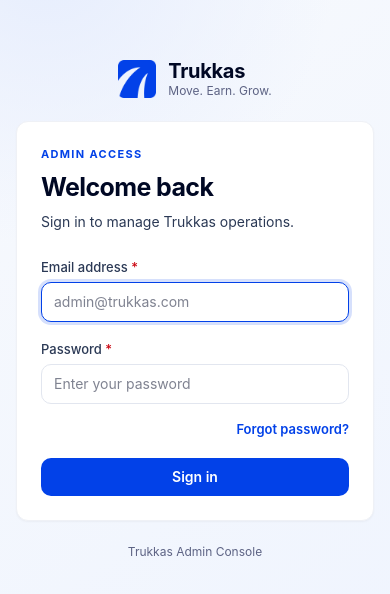
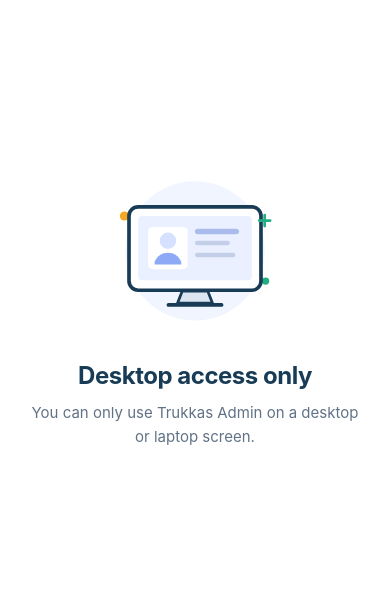
Before and after one commit to Symbi-Studios/trukkas-admin-design, a Next.js app: page /login in a window 390 px wide. Shown: the part 112-706 px from the top of the page. Built offline with nearby package versions, Linux system fonts and the light colour scheme; no server answers.

Commit message:
feat: add DesktopOnlyNotice component and related styles for mobile users

```diff
--- a/src/app/layout.jsx
+++ b/src/app/layout.jsx
@@ -1,6 +1,8 @@
 import '../ds/styles.css';
 import { AdminShell } from '../App.jsx';
 import { StoreProvider } from '../store/StoreProvider.jsx';
+import { DesktopOnlyNotice } from '../components/DesktopOnlyNotice.jsx';
+import screenStyles from '../components/DesktopOnlyNotice.module.css';
 
 export const metadata = {
   title: {
@@ -14,7 +16,10 @@
   return (
     <html lang="en">
       <body style={{ margin: 0 }}>
-        <StoreProvider><AdminShell>{children}</AdminShell></StoreProvider>
+        <div className={screenStyles.experience}>
+          <StoreProvider><AdminShell>{children}</AdminShell></StoreProvider>
+        </div>
+        <DesktopOnlyNotice />
       </body>
     </html>
   );
--- /dev/null
+++ b/src/components/DesktopOnlyNotice.jsx
@@ -0,0 +1,35 @@
+import styles from './DesktopOnlyNotice.module.css';
+
+export function DesktopOnlyNotice() {
+  return (
+    <main className={styles.notice} role="status" aria-labelledby="desktop-only-title">
+      <div className={styles.content}>
+        <svg
+          className={styles.illustration}
+          viewBox="0 0 240 180"
+          fill="none"
+          aria-hidden="true"
+        >
+          <circle cx="120" cy="86" r="76" fill="#F1F5FF" />
+          <circle cx="43" cy="48" r="5" fill="#F5A623" />
+          <circle cx="197" cy="119" r="4" fill="#1FAF83" />
+          <rect x="48" y="38" width="144" height="91" rx="10" fill="#fff" stroke="#183B56" strokeWidth="4" />
+          <rect x="58" y="48" width="124" height="70" rx="4" fill="#EAF0FF" />
+          <rect x="69" y="60" width="43" height="46" rx="5" fill="#fff" />
+          <circle cx="90.5" cy="75" r="9" fill="#D5E1FF" />
+          <path d="M76 98c2.8-7 8-10 14.5-10S102 91 105 98v3H76v-3Z" fill="#8EA9F5" />
+          <rect x="120" y="62" width="48" height="6" rx="3" fill="#A9BCEB" />
+          <rect x="120" y="75" width="38" height="5" rx="2.5" fill="#C3CEE8" />
+          <rect x="120" y="88" width="44" height="5" rx="2.5" fill="#C3CEE8" />
+          <path d="M106 130h28l5 13h-38l5-13Z" fill="#DCE5F2" stroke="#183B56" strokeWidth="3" strokeLinejoin="round" />
+          <path d="M91 145h58" stroke="#183B56" strokeWidth="4" strokeLinecap="round" />
+          <path d="M196 47v12m-6-6h12" stroke="#1FAF83" strokeWidth="3" strokeLinecap="round" />
+        </svg>
+        <div className={styles.copy}>
+          <h1 id="desktop-only-title">Desktop access only</h1>
+          <p>You can only use Trukkas Admin on a desktop or laptop screen.</p>
+        </div>
+      </div>
+    </main>
+  );
+}
--- /dev/null
+++ b/src/components/DesktopOnlyNotice.module.css
@@ -0,0 +1,56 @@
+.experience {
+  min-height: 100vh;
+}
+
+.notice {
+  display: none;
+}
+
+@media (max-width: 767px) {
+  .experience {
+    display: none;
+  }
+
+  .notice {
+    position: fixed;
+    z-index: 2147483647;
+    inset: 0;
+    display: grid;
+    place-items: center;
+    box-sizing: border-box;
+    width: 100%;
+    min-height: 100vh;
+    min-height: 100dvh;
+    overflow: auto;
+    padding: 32px 24px max(32px, env(safe-area-inset-bottom));
+    background: #fff;
+    color: #183b56;
+    text-align: center;
+  }
+
+  .content {
+    display: grid;
+    justify-items: center;
+    width: min(100%, 360px);
+    gap: 24px;
+  }
+
+  .illustration {
+    display: block;
+    width: min(220px, 66vw);
+    height: auto;
+  }
+
+  .copy h1 {
+    margin: 0;
+    color: #183b56;
+    font: 700 24px/1.25 var(--tk-font-sans, Arial, sans-serif);
+    letter-spacing: -0.02em;
+  }
+
+  .copy p {
+    margin: 10px 0 0;
+    color: #617286;
+    font: 400 15px/1.6 var(--tk-font-sans, Arial, sans-serif);
+  }
+}
```
